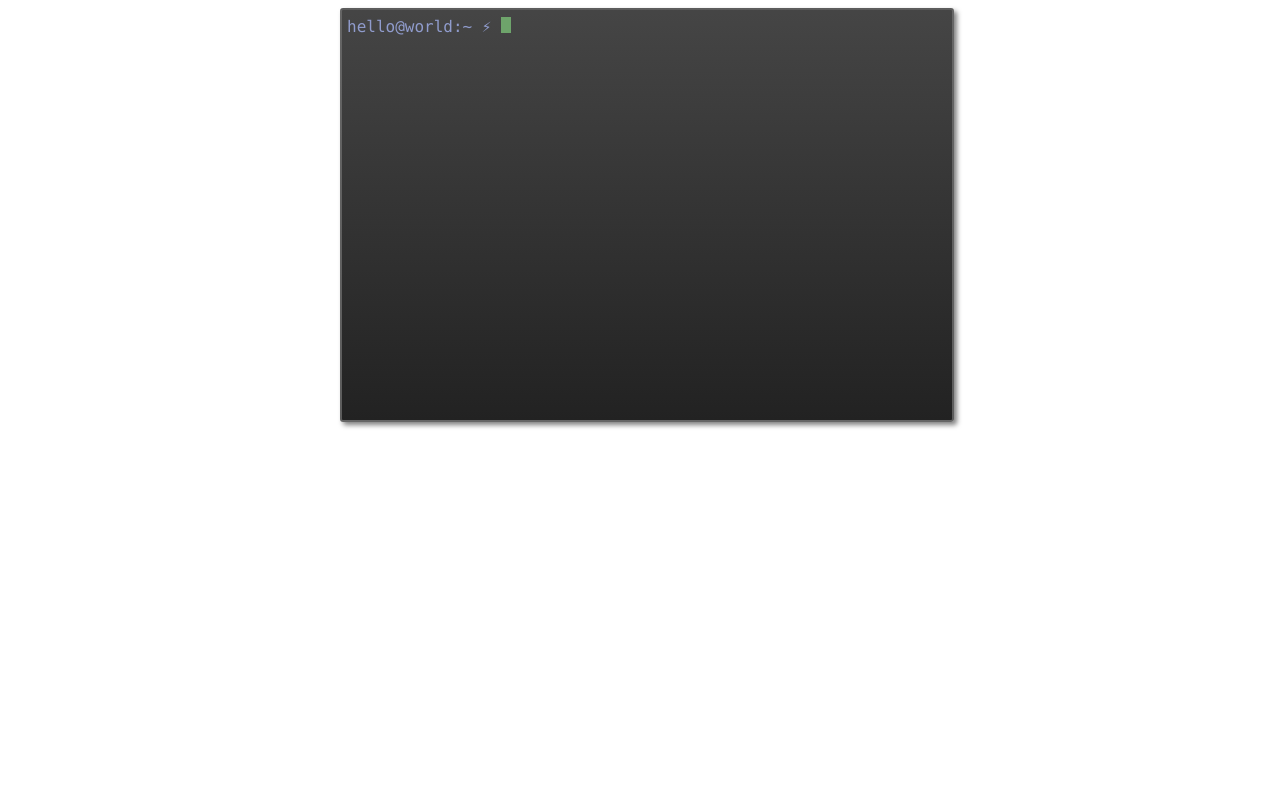
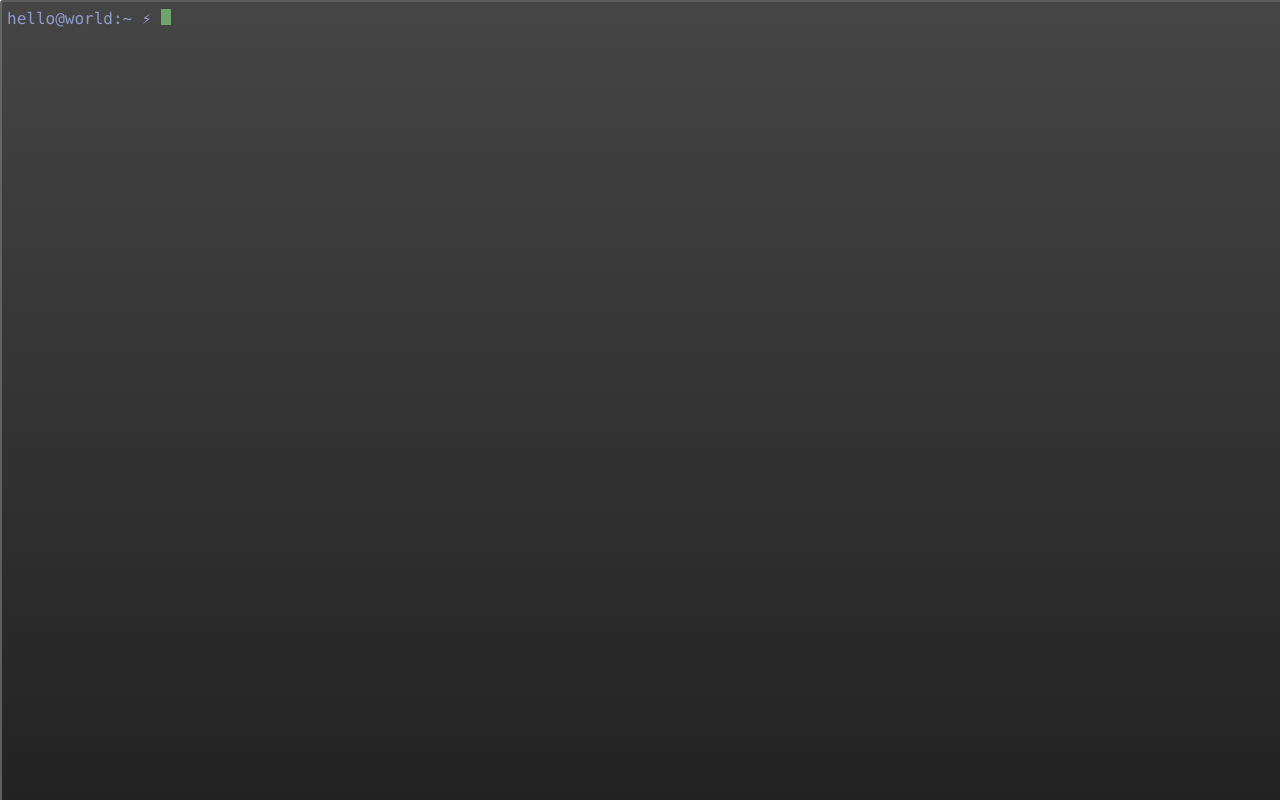
Before and after one commit to tmont/jsconsole, a website: page example/index.html in a window 1280 px wide. Drawn offline with Linux system fonts and the light colour scheme.

Commit message:
fullscreen capabilities

```diff
--- a/example/index.html
+++ b/example/index.html
@@ -17,6 +17,7 @@
 		<script src="../jsconsole.js"></script>
 		<script>
 			var myConsole = new JSConsole('console', {
+				fullScreen: true,
 				prompt: 'hello@world:~ ⚡ ',
 				commands: {
 					foo: function(command, args, callback) {
@@ -25,6 +26,10 @@
 					clear: function(command, args, callback) {
 						this.clear();
 						callback(null, { noNewLine: true });
+					},
+					fullscreen: function(command, args, callback) {
+						this.toggleFullScreen();
+						callback();
 					},
 					'no command': function(command, args, callback) {
 						callback(command + ': command not found');
--- a/jsconsole.js
+++ b/jsconsole.js
@@ -107,8 +107,8 @@
 		this.lines = [];
 		this.prompt = null;
 		this.listeners = {};
-		this.height = options.height;
 		this.commands = options.commands || {};
+		this.fullScreen = !!options.fullScreen;
 
 		if (!('prompt' in options) || options.prompt) {
 			var prompt = createElement('span', 'prompt');
@@ -122,8 +122,8 @@
 	Console.prototype = {
 		render: function() {
 			this.container = createElement('div', 'container');
-			if (this.height) {
-				this.container.style.height = typeof(this.height) === 'number' ? this.height + 'px' : this.height;
+			if (this.fullScreen) {
+				this.toggleFullScreen(true);
 			}
 			this.newLine();
 			this.el.appendChild(this.container);
@@ -145,6 +145,18 @@
 			this.lines = [];
 
 			this.newLine();
+		},
+
+		toggleFullScreen: function(fullScreen) {
+			var cls = this.container.className,
+				name = 'jsconsole-fullscreen',
+				regex = new RegExp('\\b' + name + '\\b');
+
+			if (typeof(fullScreen) !== 'undefined') {
+				this.container.className = fullScreen ? cls += ' ' + name : cls.replace(regex, '');
+			} else {
+				this.container.className = !regex.test(cls) ? cls += ' ' + name : cls.replace(regex, '');
+			}
 		},
 
 		scrollToCursor: function() {
@@ -197,7 +209,6 @@
 		},
 
 		handleKeyUp: function(e) {
-//			console.log('keyup: char: %d, key: %d, ctrl: %s, alt: %s, shift: %s, meta: %s', e.charCode, e.keyCode, e.ctrlKey, e.altKey, e.shiftKey, e.metaKey);
 			var code = e.keyCode;
 			//have to manually do this cuz chrome is garbage
 			var codes = {
@@ -223,8 +234,6 @@
 		},
 
 		handleKeyPress: function(e) {
-//			console.log('keypress: char: %d, key: %d, ctrl: %s, alt: %s, shift: %s, meta: %s', e.charCode, e.keyCode, e.ctrlKey, e.altKey, e.shiftKey, e.metaKey);
-
 			var keys = {
 				8: 1
 			};
--- a/jsconsole.less
+++ b/jsconsole.less
@@ -23,6 +23,14 @@
 	border-radius: 3px;
 	padding: 5px;
 
+	&.jsconsole-fullscreen {
+		position: fixed;
+		top: 0;
+		left: 0;
+		width: 100%;
+		height: 100%;
+	}
+
 	.jsconsole-line {
 		position: relative;
 		min-height: 1em;
```
Also changed, not shown: jsconsole.css.
